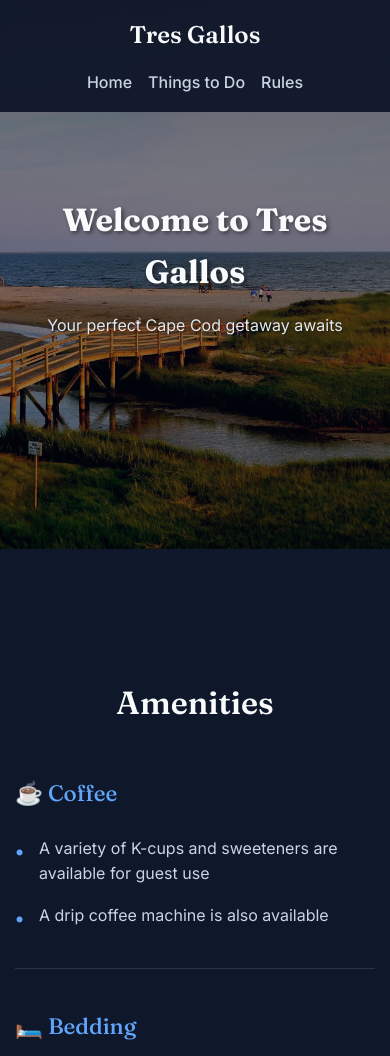
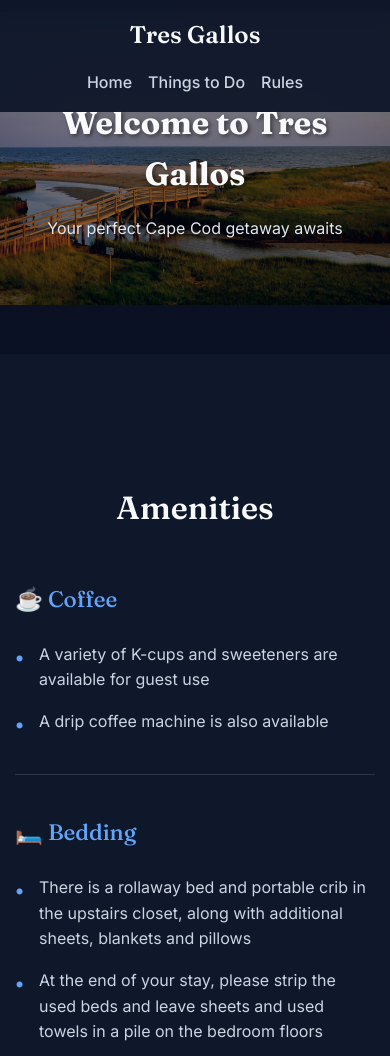
Before and after one commit to slollag/tres-gallos, a website: page public/index.html in a window 390 px wide. Shown: the top 1056 px of the page. Drawn offline with Linux system fonts and the light colour scheme.

```diff
--- a/public/index.html
+++ b/public/index.html
@@ -8,7 +8,7 @@
     <link href="https://fonts.googleapis.com/css2?family=Inter:wght@300;400;500;600;700&family=Fraunces:wght@400;500;600;700&display=swap" rel="stylesheet">
 </head>
 <body>
-    <header class="hero">
+    <header class="hero" style="height: 90vh; background-image: linear-gradient(rgba(2,6,23,.65), rgba(2,6,23,.35)), url('images/ridgevale_sunset.jpg');">
         <nav class="navbar">
             <div class="nav-container">
                 <div class="nav-logo">
--- a/public/styles.css
+++ b/public/styles.css
@@ -98,10 +98,9 @@
 /* Hero Section */
 .hero {
     height: 90vh;
-    background-image: linear-gradient(rgba(2,6,23,.65), rgba(2,6,23,.35)), url('../images/ridgevale_sunset.jpg');
     background-size: cover;
     background-position: center;
-    background-attachment: fixed;
+    background-attachment: scroll; /* default to scroll to avoid mobile pixelation */
     display: flex;
     flex-direction: column;
     justify-content: center;
@@ -702,6 +701,15 @@
 
 /* Responsive Design */
 @media (max-width: 768px) {
+    /* Reduce hero height and adjust focal point on tablets/large phones */
+    .hero {
+        height: 52vh !important;
+        background-attachment: scroll;
+        /* show more of the image and avoid excessive zoom */
+        background-size: auto, contain !important; /* [gradient],[image] */
+        background-position: center, center 28% !important; /* [gradient],[image] */
+        background-repeat: no-repeat, no-repeat !important;
+    }
     .nav-menu {
         gap: 1rem;
     }
@@ -753,12 +761,25 @@
     }
 }
 
+@media (max-width: 600px) {
+    .hero {
+        height: 48vh !important;
+        /* Use multi-layer sizing: [gradient],[image] */
+        background-size: auto, contain !important;
+        background-position: center, center 25% !important;
+        background-repeat: no-repeat, no-repeat !important;
+    }
+}
+
 @media (max-width: 480px) {
     /* Improve hero image rendering on small screens */
     .hero {
-        height: 65vh !important; /* override inline height on pages that set it */
+        height: 42vh !important; /* override inline height on pages that set it */
         background-attachment: scroll; /* fix iOS Safari issues with fixed backgrounds */
-        background-position: center 30%; /* bias to show more of the top of the image */
+        /* Ensure the full image fits to reduce perceived zoom; keep gradient full */
+        background-size: auto, contain !important; /* [gradient],[image] */
+        background-position: center, center 20% !important; /* [gradient],[image] */
+        background-repeat: no-repeat, no-repeat !important;
     }
     .hero-content h1 {
         font-size: 2rem;
@@ -786,3 +807,10 @@
         background-position: center 30%;
     }
 }
+
+/* Desktop+: allow parallax where it renders crisply */
+@media (min-width: 1200px) {
+    .hero {
+        background-attachment: fixed;
+    }
+}
```
